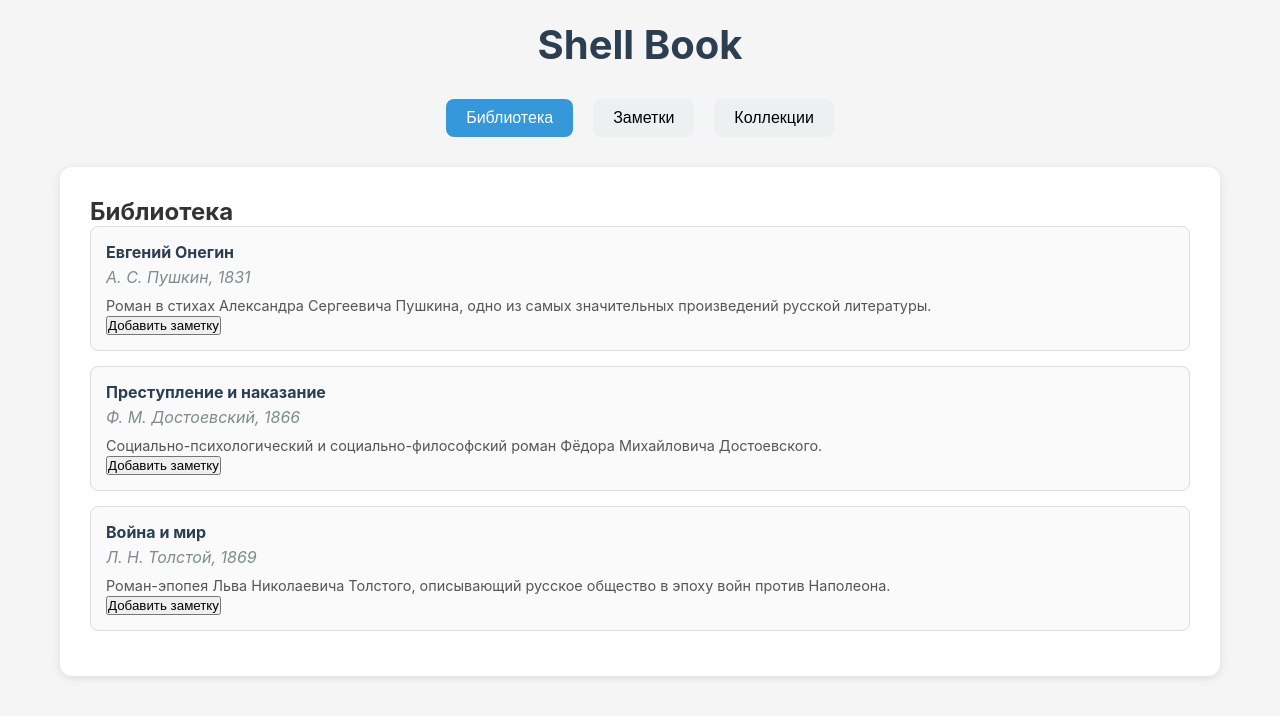
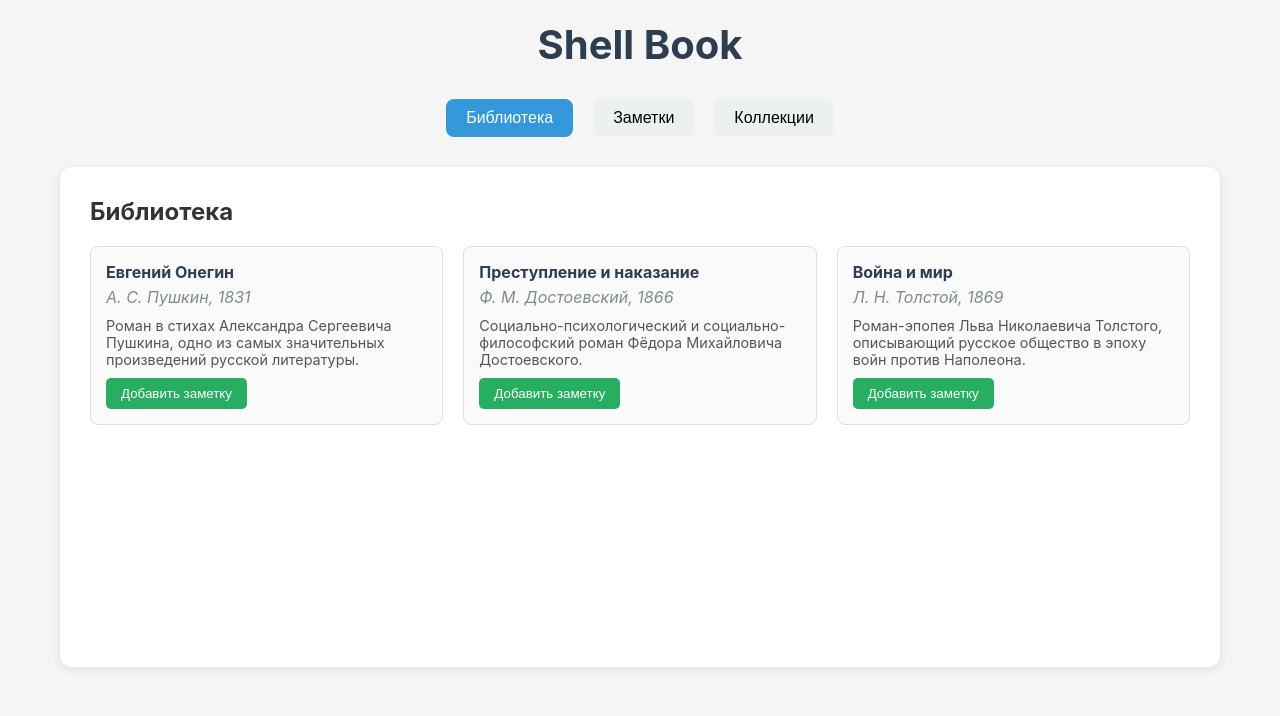
Before and after one commit to shellie-py/ShellBook, a React (Create React App) app in the folder shellybook/: page / in a window 1280 px wide. Shown: the top 716 px of the page. Built offline with nearby package versions, Linux system fonts and the light colour scheme.

Commit message:
Стиль для сетки книг в App.css

```diff
--- a/shellybook/src/App.css
+++ b/shellybook/src/App.css
@@ -85,3 +85,24 @@ body {
   color: #555;
   font-size: 0.9rem;
 }
+
+.books-grid {
+  display: grid;
+  grid-template-columns: repeat(auto-fill, minmax(300px, 1fr));
+  gap: 20px;
+  margin-top: 20px;
+}
+
+.add-note-btn {
+  margin-top: 10px;
+  padding: 8px 15px;
+  background-color: #27ae60;
+  color: white;
+  border: none;
+  border-radius: 5px;
+  cursor: pointer;
+}
+
+.add-note-btn:hover {
+  background-color: #219a52;
+}
```
